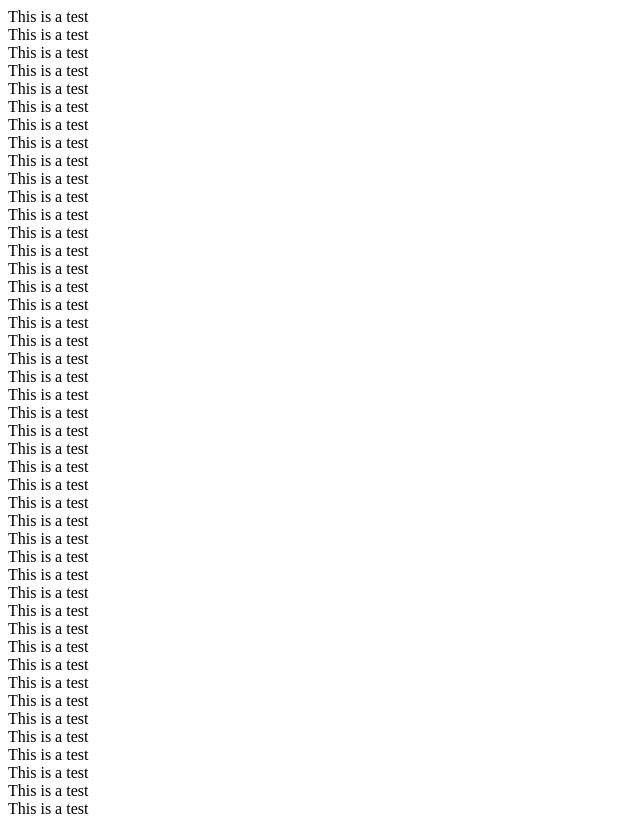
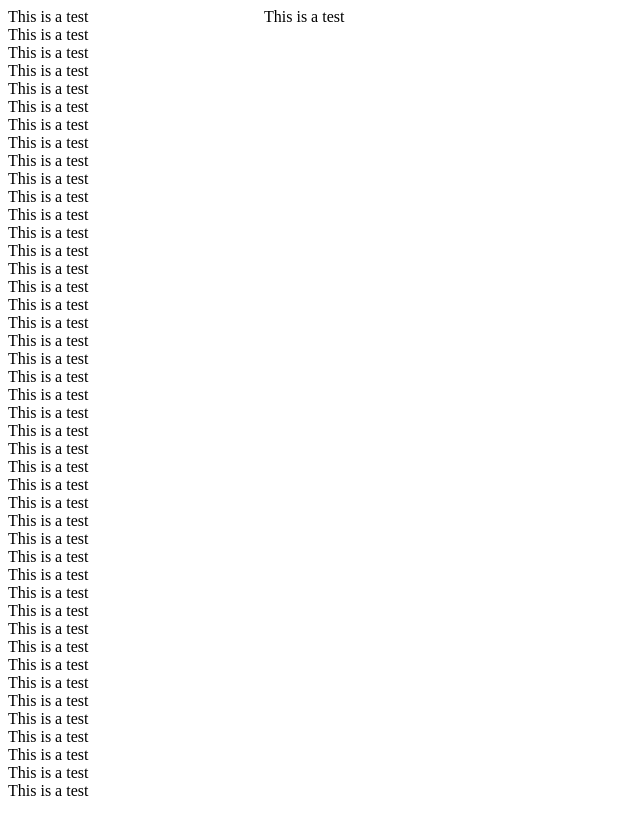
Before and after one commit to dezsiszabi/dezsiszabi.github.io, a plain HTML site: page multicol-bug/index.html in a window 1280 px wide. Shown: the whole page, without its empty margins (0-640 px from the left). Drawn offline with Linux system fonts and the light colour scheme.

Commit message:
Make everything 100% height

```diff
--- a/multicol-bug/index.html
+++ b/multicol-bug/index.html
@@ -1,11 +1,11 @@
 <!DOCTYPE html>
-<html lang="en">
+<html lang="en" style="height: 100%;">
 <head>
     <meta charset="UTF-8">
     <meta name="viewport" content="width=device-width, initial-scale=1.0">
     <title>multicol-bug</title>
 </head>
-<body>
+<body style="height: 100%;">
     <div style="height: 100%; column-width: 230px; column-fill: auto;">
         <foobar>
             <div>This is a test</div>
```
